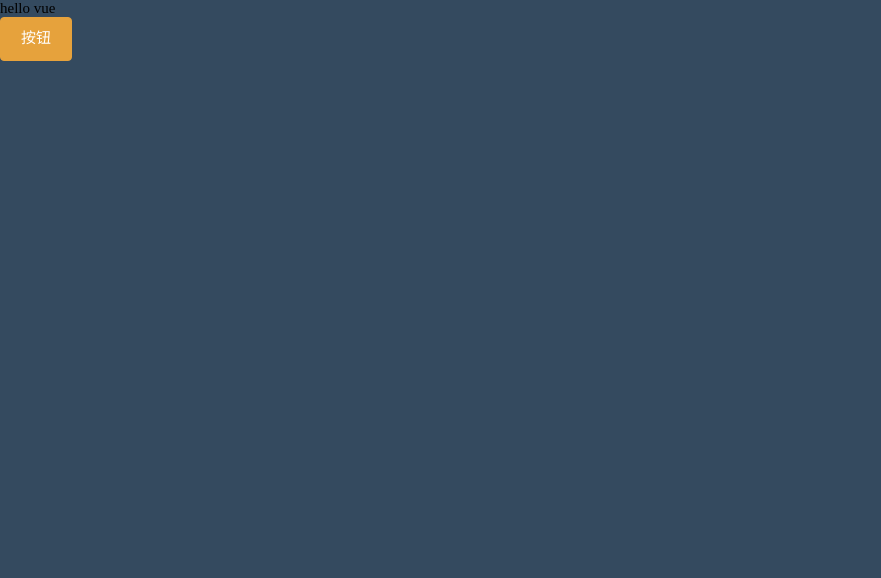
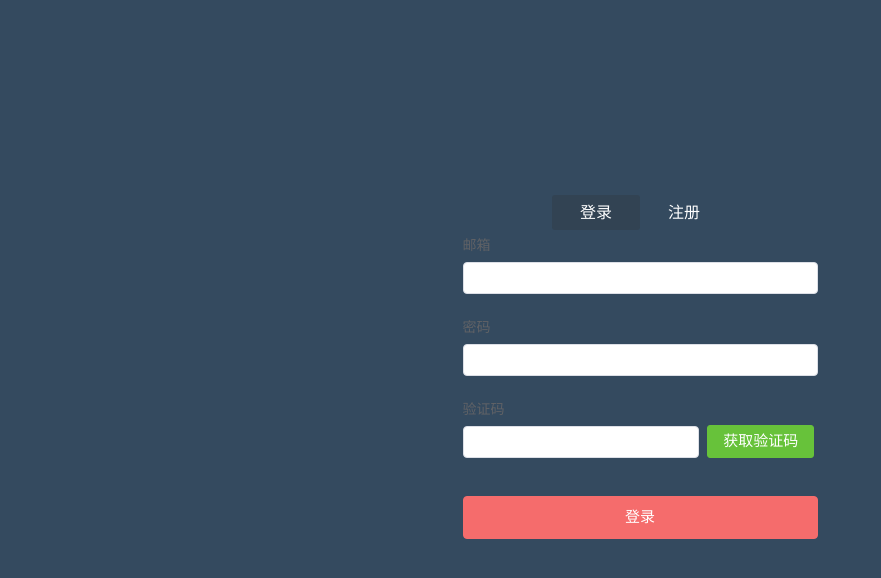
Before and after one commit to liyijue/vue-admin, a Vue app: page /#/login in a window 1280 px wide. Shown: the top 578 px of the page, without its empty margins (0-881 px from the left). Built offline with nearby package versions, Linux system fonts and the light colour scheme.

Commit message:
feat(Views.Login): 添加了登录的静态页面+添加了表单的验证规则

```diff
--- a/src/views/Login/index.vue
+++ b/src/views/Login/index.vue
@@ -1,18 +1,152 @@
 <template>
   <div id="login">
-    <div>hello vue</div>
-    <el-button type="warning">按钮</el-button>
+    <div class="login-warp">
+      <div class="login-inner">
+        <div class="login-title">
+          <span class="active">登录</span>
+          <span>注册</span>
+        </div>
+        <div class="login-content">
+          <el-form
+            :model="form"
+            status-icon
+            :rules="rules"
+            ref="form"
+            class="login-form"
+            size="small"
+          >
+            <el-form-item label="邮箱" prop="username">
+              <el-input v-model="form.username" autocomplete="off"></el-input>
+            </el-form-item>
+            <el-form-item label="密码" prop="password">
+              <el-input v-model="form.password" autocomplete="off"></el-input>
+            </el-form-item>
+            <el-row>
+              <el-col :span="16">
+                <el-form-item label="验证码" prop="keycode">
+                  <el-input
+                    v-model="form.keycode"
+                    autocomplete="off"
+                  ></el-input>
+                </el-form-item>
+              </el-col>
+              <el-col :span="8">
+                <el-button
+                  size="mini"
+                  class="block"
+                  type="success"
+                  :style="{ marginTop: '31px', marginLeft: '8px' }"
+                >
+                  获取验证码
+                </el-button>
+              </el-col>
+            </el-row>
+            <el-button
+              type="danger"
+              class="block"
+              :style="{ width: '100%', marginTop: '20px' }"
+              @click="onSubmit('form')"
+            >
+              登录
+            </el-button>
+          </el-form>
+        </div>
+      </div>
+    </div>
   </div>
 </template>
 
 <script>
-export default {}
+export default {
+  data() {
+    let checkUsername = (rule, value, callback) => {
+      if (!value) {
+        return callback(new Error('邮箱不能为空'))
+      }
+      setTimeout(() => {
+        // 可以对value进行检测
+      }, 1000)
+    }
+
+    let validatePass = (rule, value, callback) => {
+      if (!value) {
+        return callback(new Error('密码不能为空'))
+      }
+    }
+
+    let validateKeycode = (rule, value, callback) => {
+      if (!value) {
+        return callback(new Error('验证码不能为空'))
+      }
+    }
+    return {
+      form: {
+        username: '',
+        password: '',
+        keycode: ''
+      },
+      rules: {
+        username: [{ validator: checkUsername, trigger: 'blur' }],
+        password: [{ validator: validatePass, trigger: 'blur' }],
+        keycode: [{ validator: validateKeycode, trigger: 'blur' }]
+      }
+    }
+  },
+  methods: {
+    onSubmit(form) {
+      this.$refs[form].validate((valid, obj) => {
+        if (valid) {
+          alert('submit')
+        } else {
+          console.log('error submit!', obj)
+          return false
+        }
+      })
+    }
+  }
+}
 </script>
 
 <style lang="scss" scoped>
+// 基本样式
+.block {
+  display: block;
+}
+
+// 页面样式
 #login {
   width: 100vw;
   height: 100vh;
   background-color: #344a5f;
 }
+
+.login-warp {
+  width: 100vw;
+  height: 100vh;
+  display: flex;
+  justify-content: center;
+  align-items: center;
+}
+
+.login-inner {
+  width: 355px;
+  height: 410px;
+  .login-title {
+    width: 100%;
+    display: flex;
+    justify-content: center;
+    span {
+      width: 88px;
+      height: 35px;
+      line-height: 35px;
+      color: #fff;
+      font-size: 16px;
+      text-align: center;
+      border-radius: 3px;
+      &.active {
+        background-color: #30353a54;
+      }
+    }
+  }
+}
 </style>
```
